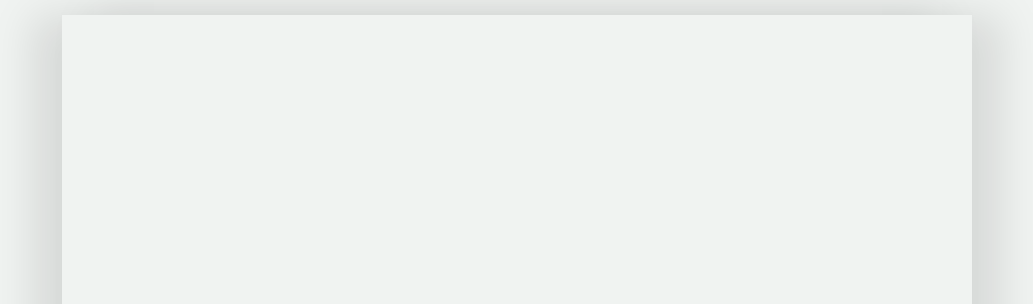
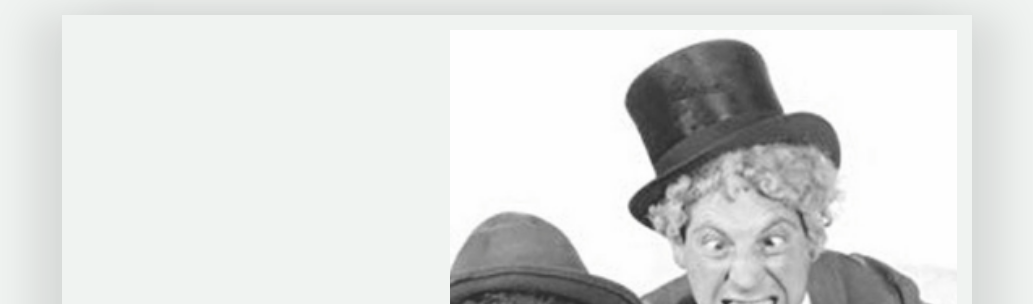
Before and after one commit to AmyShafer/Reason-Gone-Mad, a plain HTML site: page index.html in a window 1280 px wide. Shown: the top 304 px of the page, without its empty margins (123-1156 px from the left). Drawn offline with nearby package versions, Linux system fonts and the light colour scheme; the site is published under a folder, as on GitHub Pages, so addresses that start at the root find nothing; a web font is replaced by a local one.

Commit message:
path correction

```diff
--- a/assets/css/style.css
+++ b/assets/css/style.css
@@ -81,7 +81,7 @@ main {
 }
 
 #landing-image {
-  background: url('/assets/images/marxTwo.png');
+  background: url('../images/marxTwo.png');
   background-position: center;
   background-size: cover;
   background-repeat: no-repeat;
```
